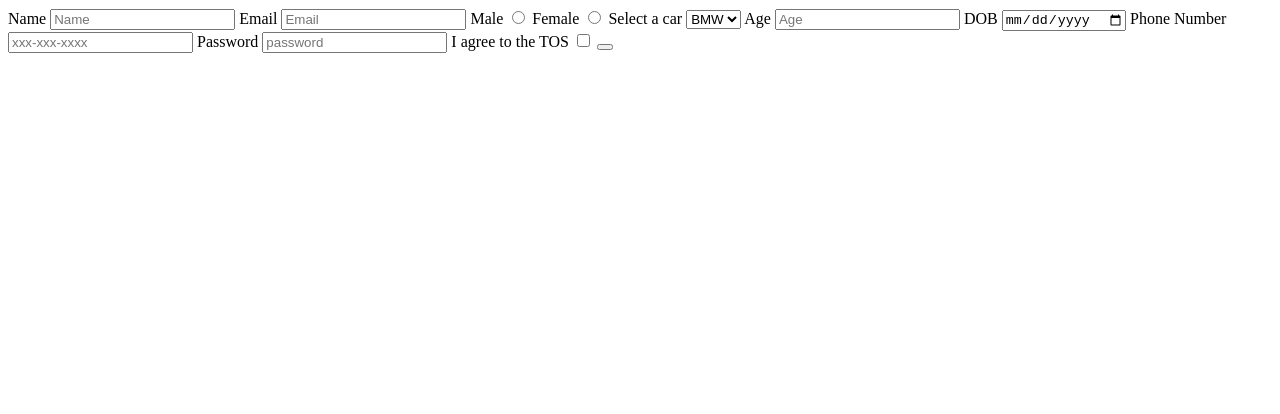
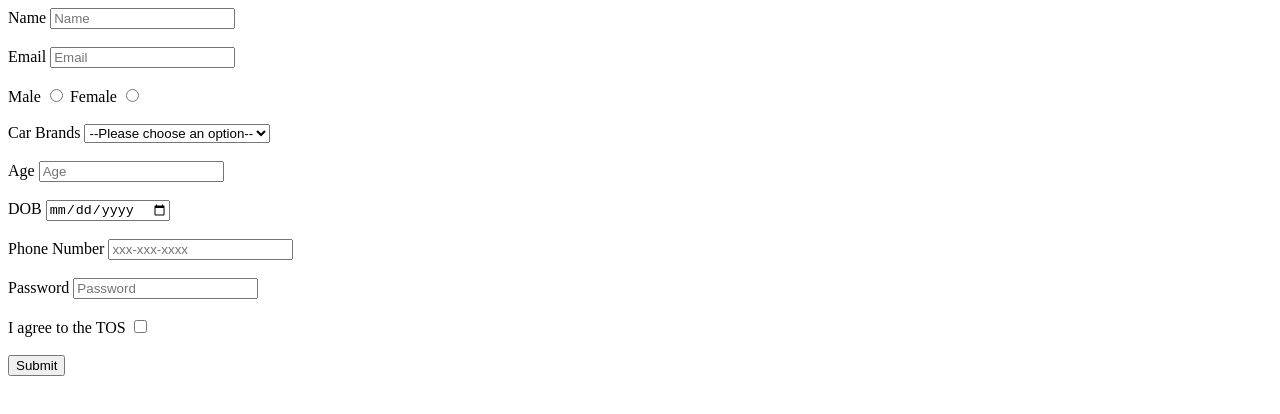
Before and after one commit to acciojob/signup-form-car-sajid-developer2, a website: page main.html in a window 1280 px wide. Drawn offline with Linux system fonts and the light colour scheme.

Commit message:
created a submission

```diff
--- a/main.html
+++ b/main.html
@@ -1,43 +1,56 @@
 <!DOCTYPE html>
-
 <html>
-
 <head>
-	<link rel="stylesheet" href="styles.css">
+    <title>Signup Form</title>
 </head>
-
 <body>
-	<!-- the entire body must be written by student -->
     <form method="post">
         <label for="name">Name</label>
-		<input placeholder="Name" type="text" id="name" required>
+        <input type="text" id="name" placeholder="Name" required>
+        <br><br>
+
         <label for="email">Email</label>
-		<input placeholder="Email" type="email" id="email" required>
+        <input type="email" id="email" placeholder="Email" required>
+        <br><br>
+
         <label for="gender_m">Male</label>
         <input type="radio" id="gender_m" name="gender" required>
+
         <label for="gender_f">Female</label>
         <input type="radio" id="gender_f" name="gender" required>
-		<label for="Car">Select a car</label>
-		<select placeholder="--please choose an option--" id="cars" required>
-			<option>BMW</option>
-			<option>Audi</option>
-			<option>Tata</option>
+        <br><br>
+
+        <label for="cars">Car Brands</label>
+        <select id="cars" required>
+            <option value="">--Please choose an option--</option>
+            <option value="toyota">Toyota</option>
+            <option value="honda">Honda</option>
+            <option value="bmw">BMW</option>
+            <option value="audi">Audi</option>
         </select>
+        <br><br>
+
         <label for="age">Age</label>
-		<input placeholder="Age" type="numbers" id="age" required>
+        <input type="number" id="age" placeholder="Age" required>
+        <br><br>
+
         <label for="dob">DOB</label>
         <input type="date" id="dob" required>
+        <br><br>
+
         <label for="tel">Phone Number</label>
-		<input placeholder="xxx-xxx-xxxx" type="tel" id="tel" required>
+        <input type="tel" id="tel" placeholder="xxx-xxx-xxxx">
+        <br><br>
+
         <label for="password">Password</label>
-		<input placeholder="password" type="password" id="password">
+        <input type="password" id="password" placeholder="Password" required>
+        <br><br>
+
         <label for="tos">I agree to the TOS</label>
-		<input type="checkbox" required id="tos">
-		<button type="submit">
+        <input type="checkbox" id="tos" required>
+        <br><br>
+
+        <button type="submit">Submit</button>
     </form>
-    <script type="text/javascript" src="./script.js">
-</script>
-
 </body>
-
 </html>
```
Lines whose indentation alone changed are shown as unchanged.
